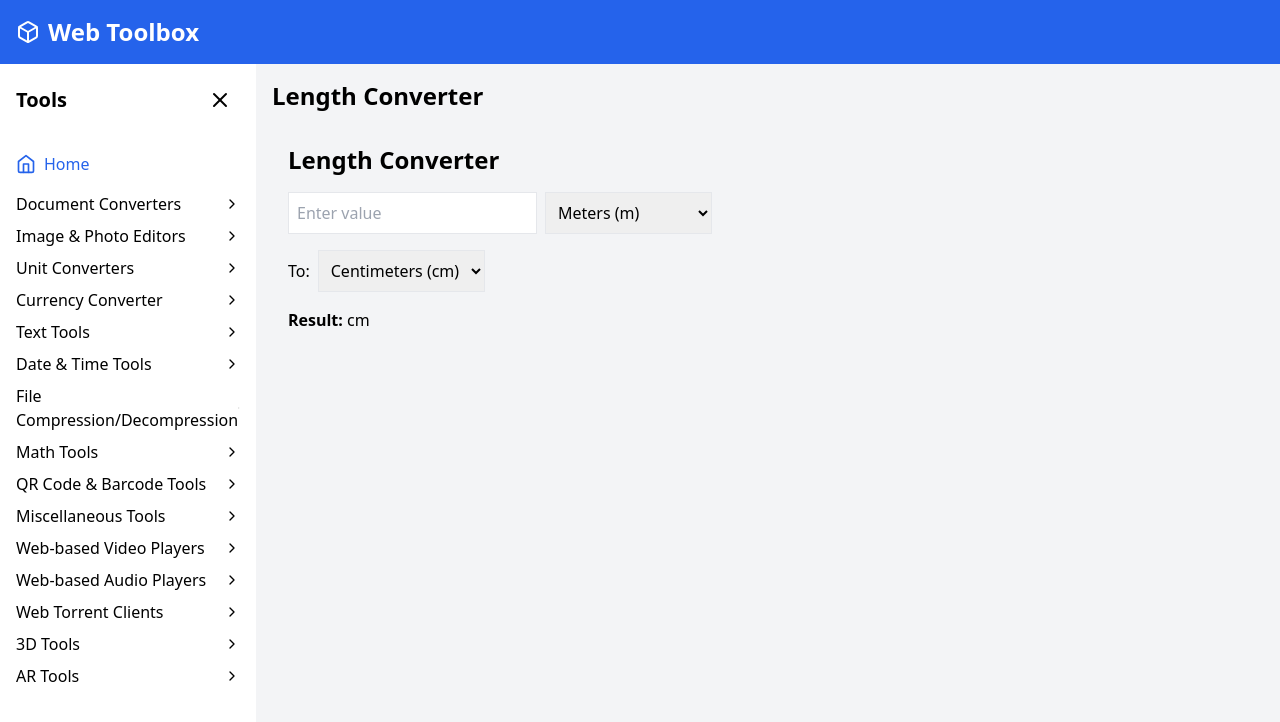
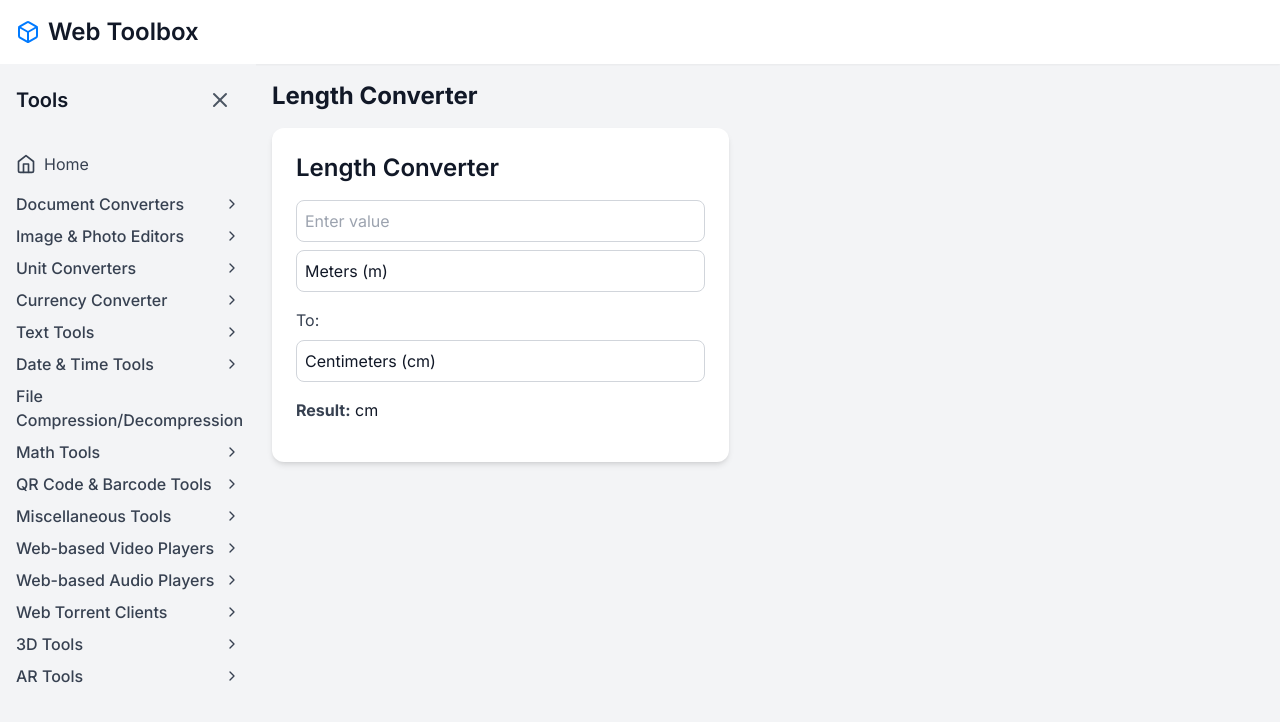
Before and after one commit to Sandipwalke/sb1-umbtiw, a React (Vite) app: page /unit-converters/length-converter in a window 1280 px wide. Shown: the top 722 px of the page. Built offline with nearby package versions, Linux system fonts and the light colour scheme.

Commit message:
bolt.new apple version

```diff
--- a/src/components/Header.tsx
+++ b/src/components/Header.tsx
@@ -3,10 +3,10 @@ import { Box } from 'lucide-react';
 
 const Header: React.FC = () => {
   return (
-    <header className="bg-blue-600 text-white p-4">
-      <div className="container mx-auto flex items-center">
-        <Box className="mr-2" size={24} />
-        <h1 className="text-2xl font-bold">Web Toolbox</h1>
+    <header className="bg-white shadow-sm">
+      <div className="container mx-auto px-4 py-4 flex items-center">
+        <Box className="text-blue-500 mr-2" size={24} />
+        <h1 className="text-2xl font-semibold text-gray-900">Web Toolbox</h1>
       </div>
     </header>
   );
--- a/src/components/Sidebar.tsx
+++ b/src/components/Sidebar.tsx
@@ -51,26 +51,26 @@ const Sidebar: React.FC<SidebarProps> = ({ toolCategories, isCollapsed, setIsCol
   };
 
   return (
-    <aside className={`bg-white overflow-y-auto transition-all duration-300 ${isCollapsed ? 'w-16' : 'w-64'}`}>
+    <aside className={`bg-gray-100 overflow-y-auto transition-all duration-300 ${isCollapsed ? 'w-16' : 'w-64'}`}>
       <div className="p-4 flex justify-between items-center">
-        {!isCollapsed && <h2 className="text-xl font-semibold">Tools</h2>}
+        {!isCollapsed && <h2 className="text-xl font-semibold text-gray-900">Tools</h2>}
         <button
           onClick={toggleSidebar}
           className="p-2 rounded-full hover:bg-gray-200 transition-colors duration-200"
         >
-          {isCollapsed ? <Menu size={24} /> : <X size={24} />}
+          {isCollapsed ? <Menu size={24} className="text-gray-600" /> : <X size={24} className="text-gray-600" />}
         </button>
       </div>
       {!isCollapsed && (
         <div className="p-4">
-          <Link to="/" className="flex items-center mb-4 text-blue-600 hover:text-blue-800">
+          <Link to="/" className="flex items-center mb-4 text-gray-700 hover:text-blue-500 transition duration-300 ease-in-out">
             <Home size={20} className="mr-2" />
             Home
           </Link>
           {toolCategories.map((category) => (
             <div key={category.name} className="mb-2">
               <button
-                className="flex items-center justify-between w-full text-left font-medium"
+                className="flex items-center justify-between w-full text-left font-medium text-gray-700 hover:text-blue-500 transition duration-300 ease-in-out"
                 onClick={() => toggleCategory(category.name)}
               >
                 <Link to={getCategoryPath(category.name)} className="flex-grow">
@@ -88,7 +88,7 @@ const Sidebar: React.FC<SidebarProps> = ({ toolCategories, isCollapsed, setIsCol
                     <li key={tool.id} className="mb-1">
                       <Link
                         to={getToolPath(category.name, tool.name)}
-                        className="text-sm hover:text-blue-600"
+                        className="text-sm text-gray-600 hover:text-blue-500 transition duration-300 ease-in-out"
                       >
                         {tool.name}
                       </Link>
--- a/src/components/ToolContent.tsx
+++ b/src/components/ToolContent.tsx
@@ -15,8 +15,10 @@ const ToolContent: React.FC<ToolContentProps> = ({ isSidebarCollapsed }) => {
   if (location.pathname === '/') {
     return (
       <div className={contentClass}>
-        <h2 className="text-2xl font-semibold mb-4">Welcome to Web Toolbox</h2>
-        <p>Select a tool category from the sidebar to get started.</p>
+        <div className="apple-card">
+          <h2 className="text-2xl font-semibold mb-4">Welcome to Web Toolbox</h2>
+          <p className="text-gray-600">Select a tool category from the sidebar to get started.</p>
+        </div>
       </div>
     );
   }
@@ -31,8 +33,10 @@ const ToolContent: React.FC<ToolContentProps> = ({ isSidebarCollapsed }) => {
 
   return (
     <div className={contentClass}>
-      <h2 className="text-2xl font-semibold mb-4">Tool Content</h2>
-      <p>Content for the selected tool category will be displayed here.</p>
+      <div className="apple-card">
+        <h2 className="text-2xl font-semibold mb-4">Tool Content</h2>
+        <p className="text-gray-600">Content for the selected tool category will be displayed here.</p>
+      </div>
     </div>
   );
 };
--- a/src/components/tools/LengthConverter.tsx
+++ b/src/components/tools/LengthConverter.tsx
@@ -50,20 +50,20 @@ const LengthConverter: React.FC = () => {
   };
 
   return (
-    <div className="container mx-auto p-4">
-      <h1 className="text-2xl font-bold mb-4">Length Converter</h1>
+    <div className="apple-card">
+      <h1 className="text-2xl font-semibold mb-4">Length Converter</h1>
       <div className="mb-4">
         <input
           type="number"
           value={fromValue}
           onChange={(e) => setFromValue(e.target.value)}
-          className="border p-2 mr-2"
+          className="apple-input mr-2"
           placeholder="Enter value"
         />
         <select
           value={fromUnit}
           onChange={(e) => setFromUnit(e.target.value)}
-          className="border p-2"
+          className="apple-select mt-2"
         >
           {units.map((unit) => (
             <option key={unit.value} value={unit.value}>
@@ -73,11 +73,11 @@ const LengthConverter: React.FC = () => {
         </select>
       </div>
       <div className="mb-4">
-        <span className="mr-2">To:</span>
+        <span className="block text-gray-700 mb-2">To:</span>
         <select
           value={toUnit}
           onChange={(e) => setToUnit(e.target.value)}
-          className="border p-2"
+          className="apple-select"
         >
           {units.map((unit) => (
             <option key={unit.value} value={unit.value}>
@@ -87,7 +87,7 @@ const LengthConverter: React.FC = () => {
         </select>
       </div>
       <div className="mb-4">
-        <strong>Result:</strong> {result} {toUnit}
+        <strong className="text-gray-700">Result:</strong> <span className="text-blue-500 font-semibold">{result}</span> {toUnit}
       </div>
     </div>
   );
--- a/src/index.css
+++ b/src/index.css
@@ -1,3 +1,26 @@
+@import url('https://fonts.googleapis.com/css2?family=Inter:wght@400;500;600;700&display=swap');
+
 @tailwind base;
 @tailwind components;
 @tailwind utilities;
+
+body {
+  font-family: 'Inter', sans-serif;
+  @apply bg-gray-50 text-gray-900;
+}
+
+.apple-button {
+  @apply bg-blue-500 text-white font-semibold py-2 px-4 rounded-lg shadow-md hover:bg-blue-600 transition duration-300 ease-in-out;
+}
+
+.apple-input {
+  @apply w-full p-2 border border-gray-300 rounded-lg focus:ring-2 focus:ring-blue-500 focus:border-transparent outline-none transition duration-300 ease-in-out;
+}
+
+.apple-select {
+  @apply w-full p-2 border border-gray-300 rounded-lg focus:ring-2 focus:ring-blue-500 focus:border-transparent outline-none transition duration-300 ease-in-out appearance-none bg-white;
+}
+
+.apple-card {
+  @apply bg-white rounded-xl shadow-md p-6;
+}
--- a/tailwind.config.js
+++ b/tailwind.config.js
@@ -2,7 +2,29 @@
 export default {
   content: ['./index.html', './src/**/*.{js,ts,jsx,tsx}'],
   theme: {
-    extend: {},
+    extend: {
+      fontFamily: {
+        sans: ['Inter', 'sans-serif'],
+      },
+      colors: {
+        blue: {
+          500: '#007AFF',
+          600: '#0056B3',
+        },
+        gray: {
+          50: '#F9FAFB',
+          100: '#F3F4F6',
+          200: '#E5E7EB',
+          300: '#D1D5DB',
+          400: '#9CA3AF',
+          500: '#6B7280',
+          600: '#4B5563',
+          700: '#374151',
+          800: '#1F2937',
+          900: '#111827',
+        },
+      },
+    },
   },
   plugins: [],
 };
```
